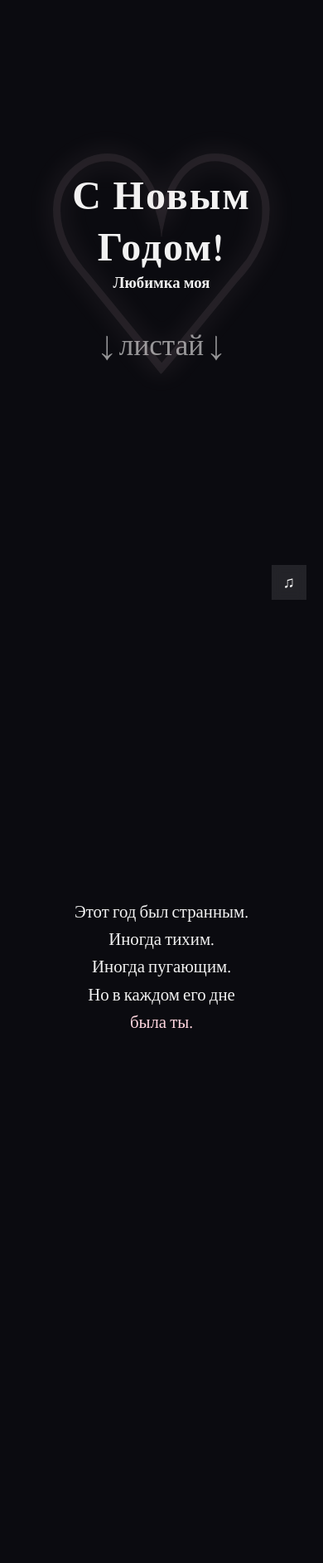
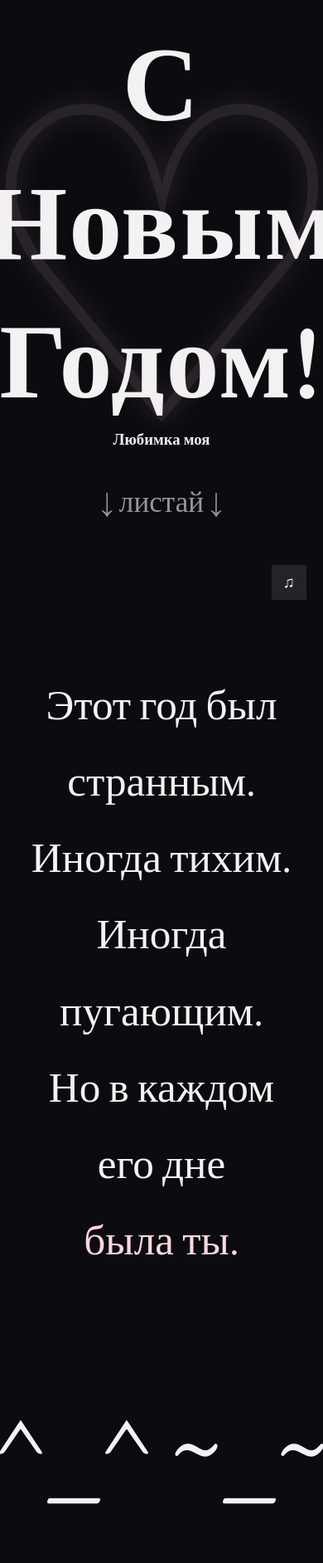
Before and after one commit to win-hafus/ng, a website: page shared/index.html in a window 390 px wide. Shown: the part 101-1985 px from the top of the page at 83% size. Drawn offline with nearby package versions, Linux system fonts and the light colour scheme.

Commit message:
tescommitts

```diff
--- a/shared/style.css
+++ b/shared/style.css
@@ -7,42 +7,6 @@
 }
 
 /* Адаптация для мобильных */
-@media (max-width: 600px) {
-    h1 {
-        font-size: 8rem; /* увеличиваем заголовок */
-    }
-
-    .subtitle {
-        font-size: 3rem;
-    }
-
-    .note, .text, .future p, .confession p, .final {
-        font-size: 3.2rem; /* удобочитаемый текст */
-        line-height: 1.8;
-        padding: 0 15px;
-    }
-
-    .characters {
-        font-size: 8rem;
-        gap: 20px;
-    }
-
-    .confession h2 {
-        font-size: 5.6rem;
-    }
-
-    .big {
-        font-size: 3.6rem;
-    }
-
-    .scroll-hint {
-        font-size: 2.2rem;
-    }
-
-    .bg-heart::before {
-        font-size: 32rem; /* сердце не слишком большое для мобильного */
-    }
-}
 
 body {
     font-family: 'EB Garamond', serif;
@@ -124,11 +88,12 @@ body {
 
 /* Text styles */
 h1 {
-    font-size: 3rem;
+    font-size: 6rem;
     letter-spacing: 2px;
 }
 
 .subtitle {
+    font-size: 3rem;
     margin-top: 20px;
     opacity: 0.8;
 }
@@ -139,7 +104,7 @@ h1 {
 }
 
 .note, .text, .future p {
-    font-size: 1.3rem;
+    font-size: 2.6rem;
     line-height: 1.6;
     max-width: 600px;
 }
@@ -151,12 +116,12 @@ h1 {
 .characters {
     display: flex;
     gap: 40px;
-    font-size: 3rem;
+    font-size: 6rem;
     margin-bottom: 30px;
 }
 
 .confession h2 {
-    font-size: 2.4rem;
+    font-size: 4.8rem;
     margin-bottom: 20px;
 }
 
@@ -191,7 +156,7 @@ h1 {
 
 .bg-heart::before {
     content: "♡";
-    font-size: 22rem;
+    font-size: 44rem;
     color: rgba(255, 214, 224, 0.08);
     text-shadow:
         0 0 30px rgba(255,214,224,0.15);
@@ -207,3 +172,38 @@ h1 {
     0%, 100% { transform: scale(1); }
     50% { transform: scale(1.04); }
 }
+
+h1 {
+    font-size: 8rem; /* увеличиваем заголовок */
+}
+
+.subtitle {
+    font-size: 3rem;
+}
+
+.note, .text, .future p, .confession p, .final {
+    font-size: 3.2rem; /* удобочитаемый текст */
+    line-height: 1.8;
+    padding: 0 15px;
+}
+
+.characters {
+    font-size: 8rem;
+    gap: 20px;
+}
+
+.confession h2 {
+    font-size: 5.6rem;
+}
+
+.big {
+    font-size: 3.6rem;
+}
+
+.scroll-hint {
+    font-size: 2.2rem;
+}
+
+.bg-heart::before {
+    font-size: 32rem; /* сердце не слишком большое для мобильного */
+}
```
